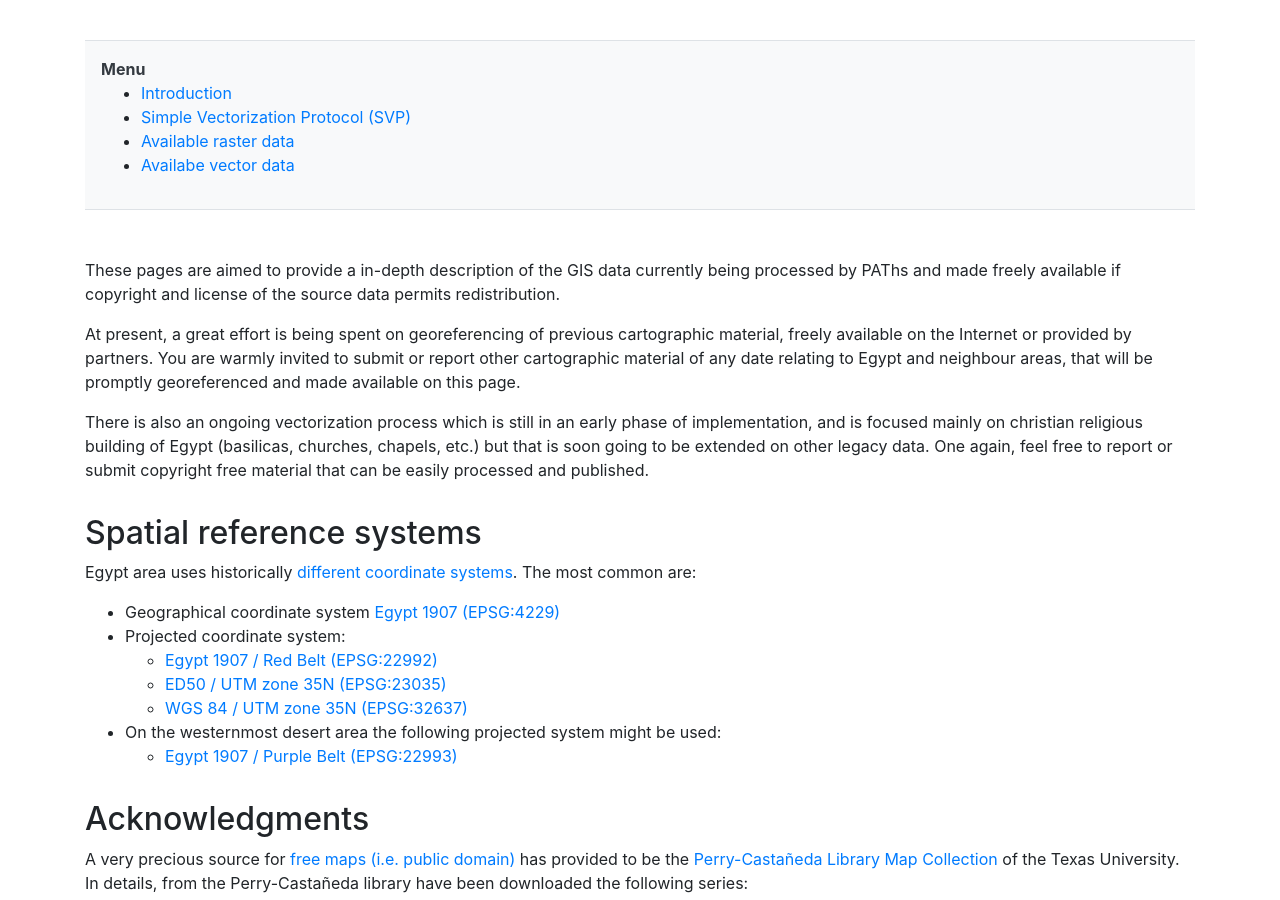
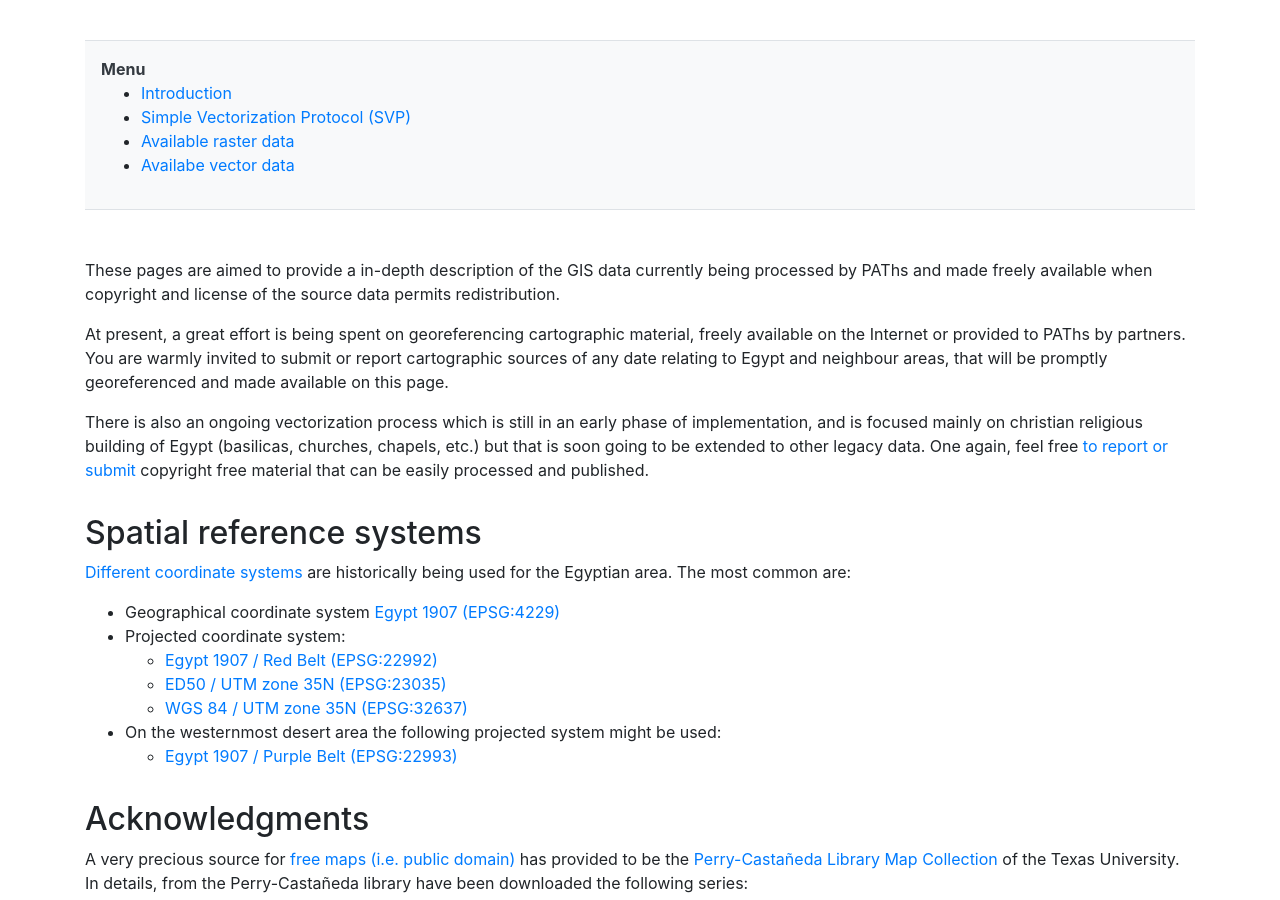
Before and after one commit to paths-erc/docs, a Jekyll site: the page built from gis/index.md, in a window 1280 px wide and 900 px high, scrolled down 413 px. Built offline with Jekyll 4.4.1, drawn with Linux system fonts in a browser that asks for light colours; nearby versions of some CDN libraries.

Commit message:
Text minor fixes

```diff
--- a/gis/index.md
+++ b/gis/index.md
@@ -8,22 +8,22 @@ permalink: /gis/
 
 
 These pages are aimed to provide a in-depth description of the GIS data currently
-being processed by PAThs and made freely available if copyright and license of
+being processed by PAThs and made freely available when copyright and license of
 the source data permits redistribution.
 
-At present, a great effort is being spent on georeferencing of previous cartographic
-material, freely available on the Internet or provided by partners. You are warmly
-invited to submit or report other cartographic material of any date relating to Egypt
+At present, a great effort is being spent on georeferencing cartographic
+material, freely available on the Internet or provided to PAThs by partners. You are warmly
+invited to submit or report cartographic sources of any date relating to Egypt
 and neighbour areas, that will be promptly georeferenced and made available on this page.
 
 There is also an ongoing vectorization process which is still in an early phase
 of implementation, and is focused mainly on christian religious building of Egypt (basilicas,
-churches, chapels, etc.) but that is soon going to be extended on other legacy data.
-One again, feel free to report or submit copyright free material that can be easily
-processed and published.
+churches, chapels, etc.) but that is soon going to be extended to other legacy data.
+One again, feel free [to report or submit](https://github.com/paths-erc/paths-docs/issues)
+copyright free material that can be easily processed and published.
 
 ## Spatial reference systems
-Egypt area uses historically [different coordinate systems](http://epsg.io/?q=egypt).
+[Different coordinate systems](http://epsg.io/?q=egypt) are historically being used for the Egyptian area.
 The most common are:
 - Geographical coordinate system [Egypt 1907 (EPSG:4229)](http://epsg.io/4229)
 - Projected coordinate system:
```
Also changed, not shown: README.md (+3 -11 lines).
